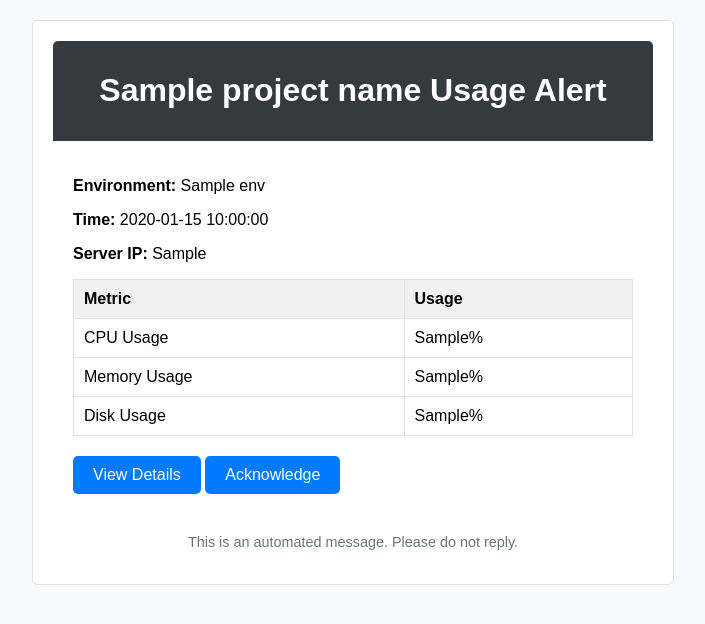
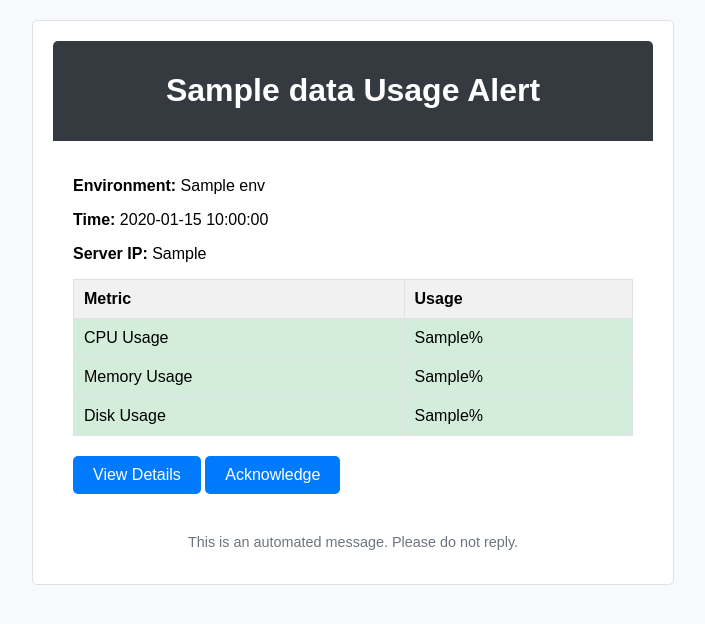
Before and after one commit to rahulkataria35/server-monitoring, a Flask app: template templates/alert.html in a window 1280 px wide. Shown: the top 624 px of the page, without its empty margins (287-992 px from the left). Run offline with Flask 3, Linux system fonts and the light colour scheme; the template is opened without the code that fills it: most values are stand-ins (such as "Sample title", 1, 10 or a date in 2020); parts of the project's set-up code (start-up, migrations or seed data) failed here and were passed over.

Commit message:
optimizarion

```diff
--- a/docker-compose.yml
+++ b/docker-compose.yml
@@ -11,7 +11,6 @@ services:
       - ./.env
     volumes:
       - .:/app  # Mount the current directory to /app in the container
-      - /app/__pycache__  # Ensure the __pycache__ directory is not persisted
 
   db:
     image: postgres:13
--- a/main.py
+++ b/main.py
@@ -22,4 +22,4 @@ if __name__ == '__main__':
     # This allows the thread to run in the background while the app runs
     threading.Thread(target=monitor, daemon=True).start()
     # Run the Flask app on host 0.0.0.0, port 5000, in debug mode
-    app.run(host='0.0.0.0', port=5000, debug=True)
+    app.run(host='0.0.0.0', port=5000, debug=False)
--- a/requirements.txt
+++ b/requirements.txt
@@ -1,6 +1,6 @@
 Flask
 psutil
 requests
-psycopg2
+# psycopg2
 psycopg2-binary
 pytz
--- a/templates/alert.html
+++ b/templates/alert.html
@@ -63,17 +63,26 @@
         .btn:hover {
             background-color: #0056b3;
         }
+        .high-usage {
+            background-color: #ffcccc; /* Light red */
+        }
+        .medium-usage {
+            background-color: #fff3cd; /* Light yellow */
+        }
+        .low-usage {
+            background-color: #d4edda; /* Light green */
+        }
     </style>
 </head>
 <body>
     <div class="container">
         <div class="header">
-            <h1>{{ project_name }} Usage Alert</h1>
+            <h1>{{ data.project_name }} Usage Alert</h1>
         </div>
         <div class="content">
-            <p><strong>Environment:</strong> {{ env }}</p>
-            <p><strong>Time:</strong> {{ time }}</p>
-            <p><strong>Server IP:</strong> {{ ip }}</p>
+            <p><strong>Environment:</strong> {{ data.env }}</p>
+            <p><strong>Time:</strong> {{ data.time }}</p>
+            <p><strong>Server IP:</strong> {{ data.ip }}</p>
             <table>
                 <thead>
                     <tr>
@@ -82,17 +91,17 @@
                     </tr>
                 </thead>
                 <tbody>
-                    <tr>
+                    <tr class="{% if data.cpu_usage > 85 %}high-usage{% elif data.cpu_usage > 70 %}medium-usage{% else %}low-usage{% endif %}">
                         <td>CPU Usage</td>
-                        <td>{{ cpu_usage }}%</td>
+                        <td>{{ data.cpu_usage }}%</td>
                     </tr>
-                    <tr>
+                    <tr class="{% if data.mem_usage > 85 %}high-usage{% elif data.mem_usage > 70 %}medium-usage{% else %}low-usage{% endif %}">
                         <td>Memory Usage</td>
-                        <td>{{ mem_usage }}%</td>
+                        <td>{{ data.mem_usage }}%</td>
                     </tr>
-                    <tr>
+                    <tr class="{% if data.disk_usage > 85 %}high-usage{% elif data.disk_usage > 70 %}medium-usage{% else %}low-usage{% endif %}">
                         <td>Disk Usage</td>
-                        <td>{{ disk_usage }}%</td>
+                        <td>{{ data.disk_usage }}%</td>
                     </tr>
                 </tbody>
             </table>
```
Also changed, not shown: app/alerting.py (+6 -7 lines), app/monitoring.py (+10 -4 lines).
